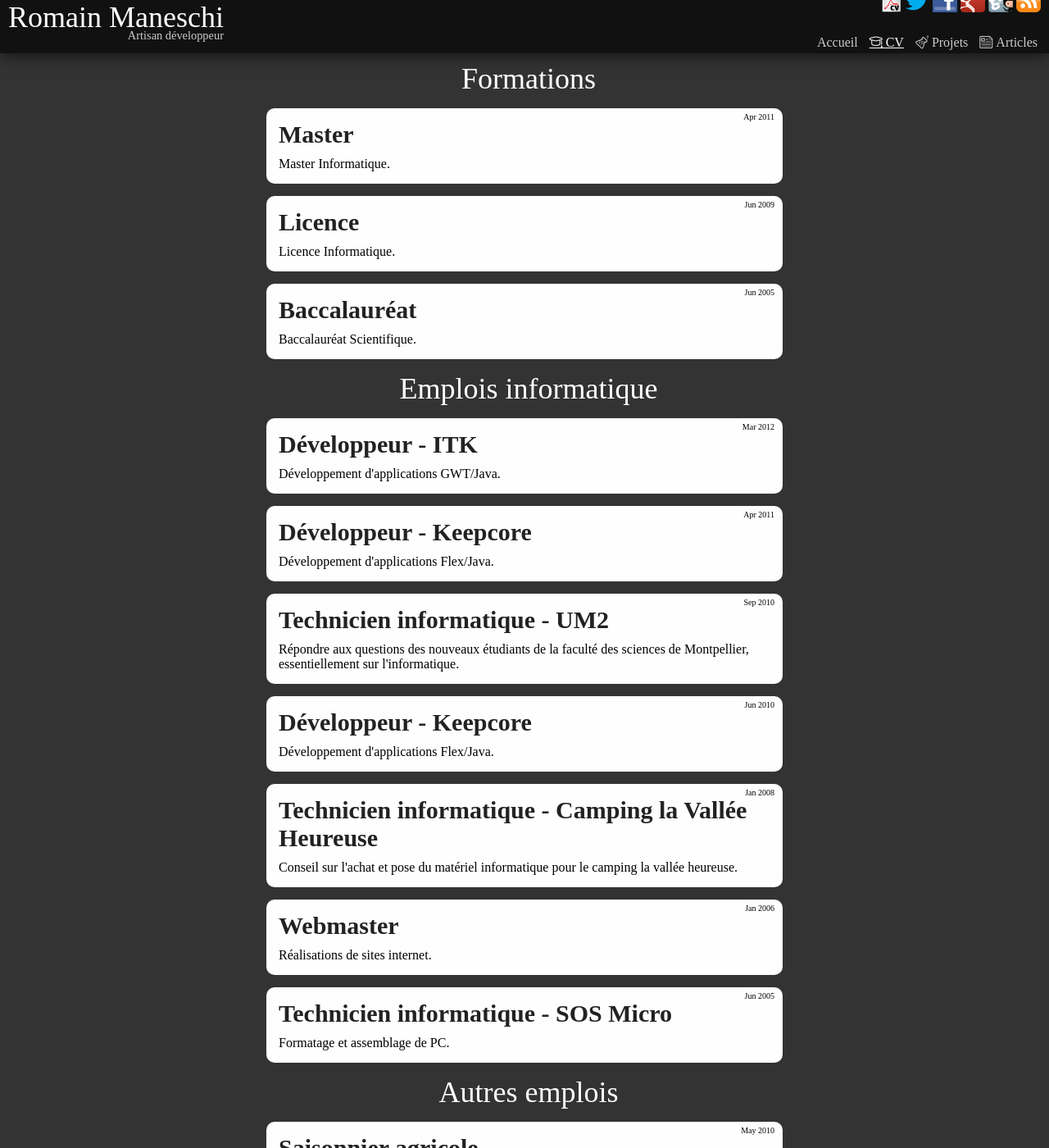
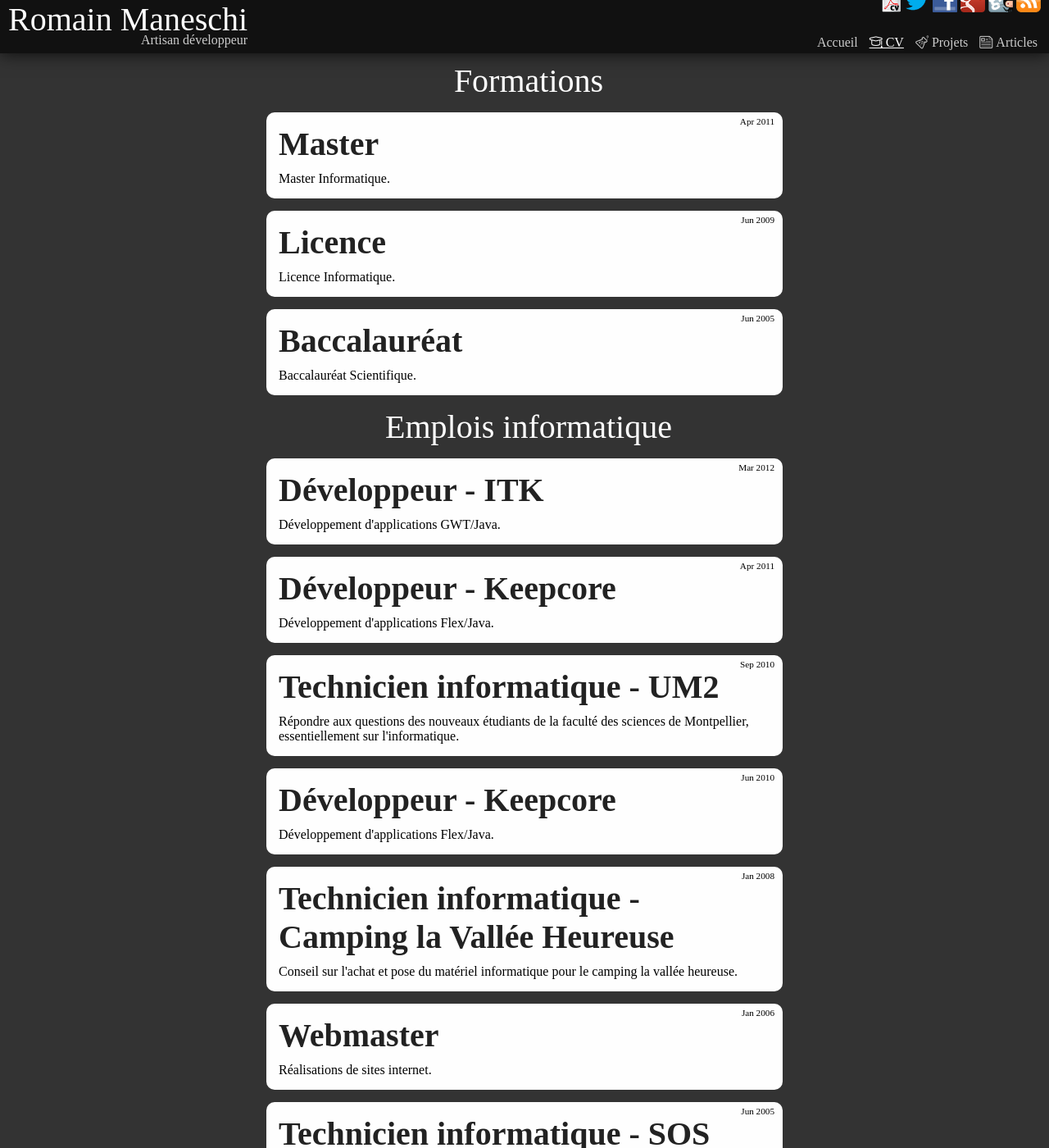
Before and after one commit to manland/manland.github.com, a Jekyll site: the page built from cv.html, in a window 1280 px wide and 1400 px high. Shown: the whole window at 82% size. Built offline with Jekyll 4.4.1, drawn with Linux system fonts in a browser that asks for light colours.

Commit message:
font-size in em instead of px

```diff
--- a/css/default.css
+++ b/css/default.css
@@ -50,7 +50,7 @@ header {
 .title, .title-cv {
 	display: inline-block;
 	color: #fefefe;
-	font-size: 36px;
+	font-size: 2.5em;
 }
 
 .sub-presentation {
@@ -183,12 +183,12 @@ nav {
 .article-title {
 	display: block;
 	padding-bottom: 10px;
-	font-size: 30px;
+	font-size: 2.5em;
 	color: #222;
 }
 
 .publish-date {
-	font-size: 10px;
+	font-size: 0.7em;
 	position: absolute;
 	right: 5px;
 	top: 5px;
```
